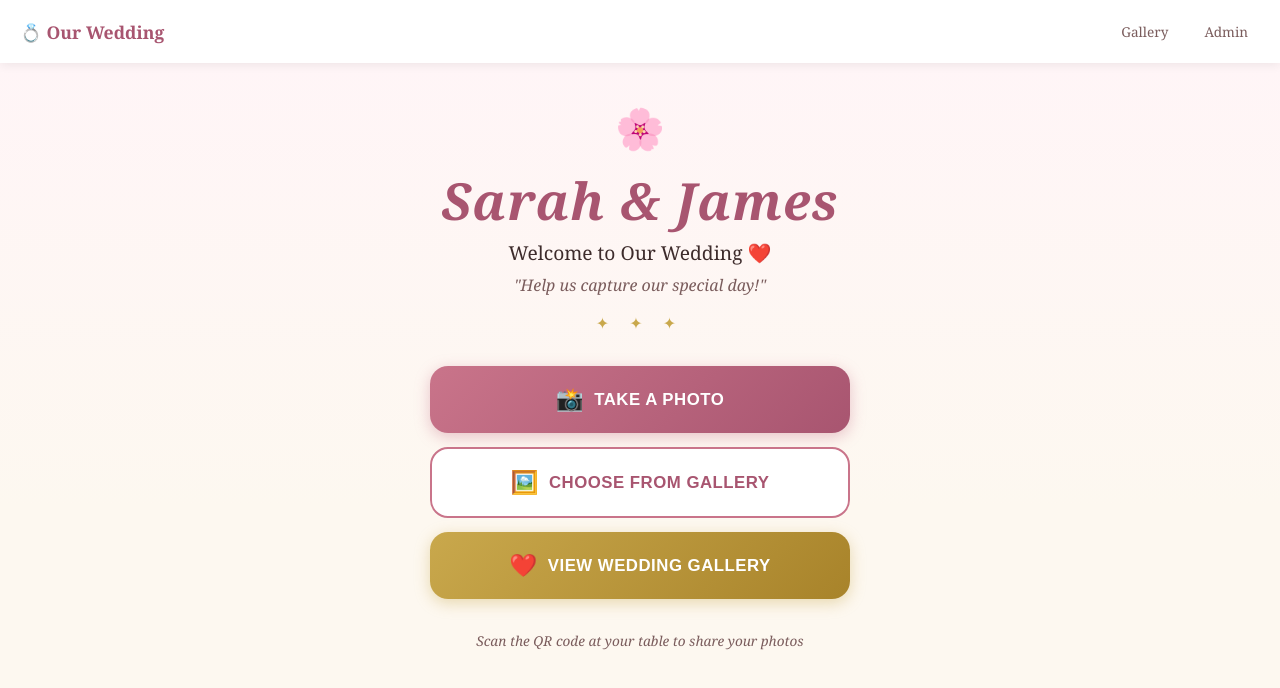
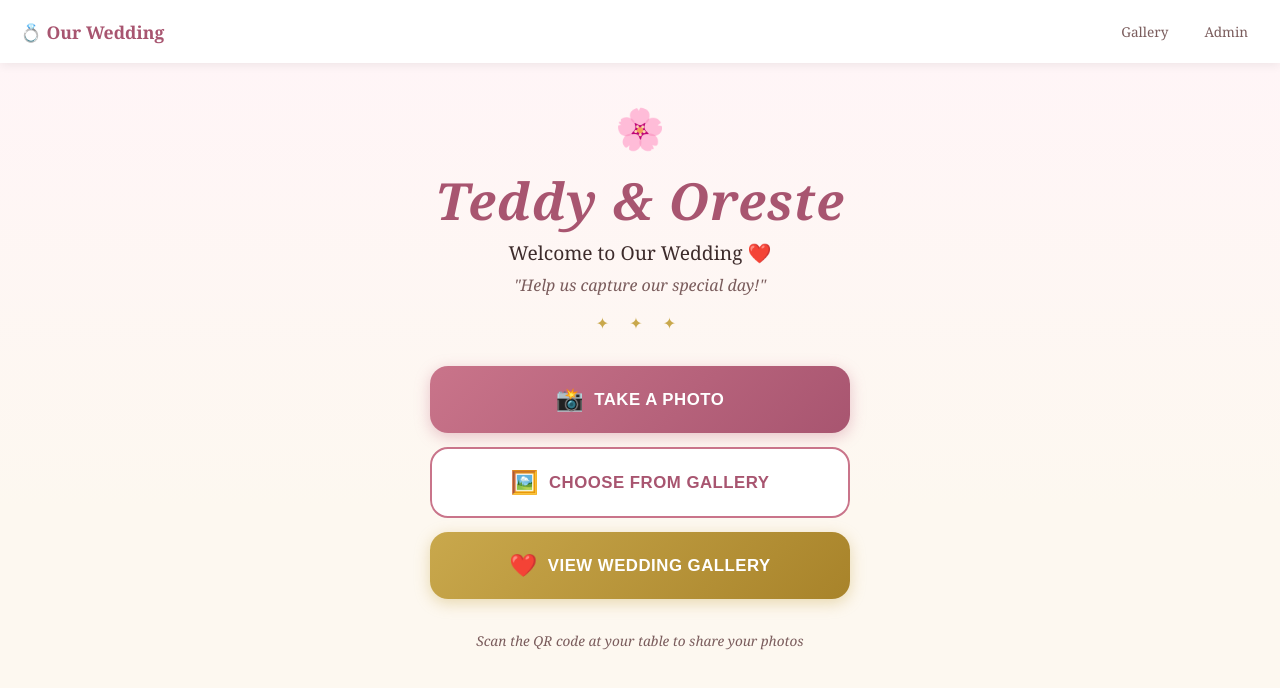
Before and after one commit to ishimwent/wedding-photo-app, a React (Vite) app: page / in a window 1280 px wide. Shown: the top 688 px of the page. Built offline with nearby package versions, Linux system fonts and the light colour scheme; no server answers.

Commit message:
Update Home.jsx

```diff
--- a/src/pages/Home.jsx
+++ b/src/pages/Home.jsx
@@ -8,7 +8,7 @@ export default function Home() {
     <div className="home-page">
       <div className="home-hero">
         <div className="home-flowers">🌸</div>
-        <h1 className="home-names">Sarah &amp; James</h1>
+        <h1 className="home-names">Teddy &amp; Oreste</h1>
         <p className="home-title">Welcome to Our Wedding ❤️</p>
         <p className="home-subtitle">"Help us capture our special day!"</p>
         <div className="home-divider">✦ ✦ ✦</div>
```
